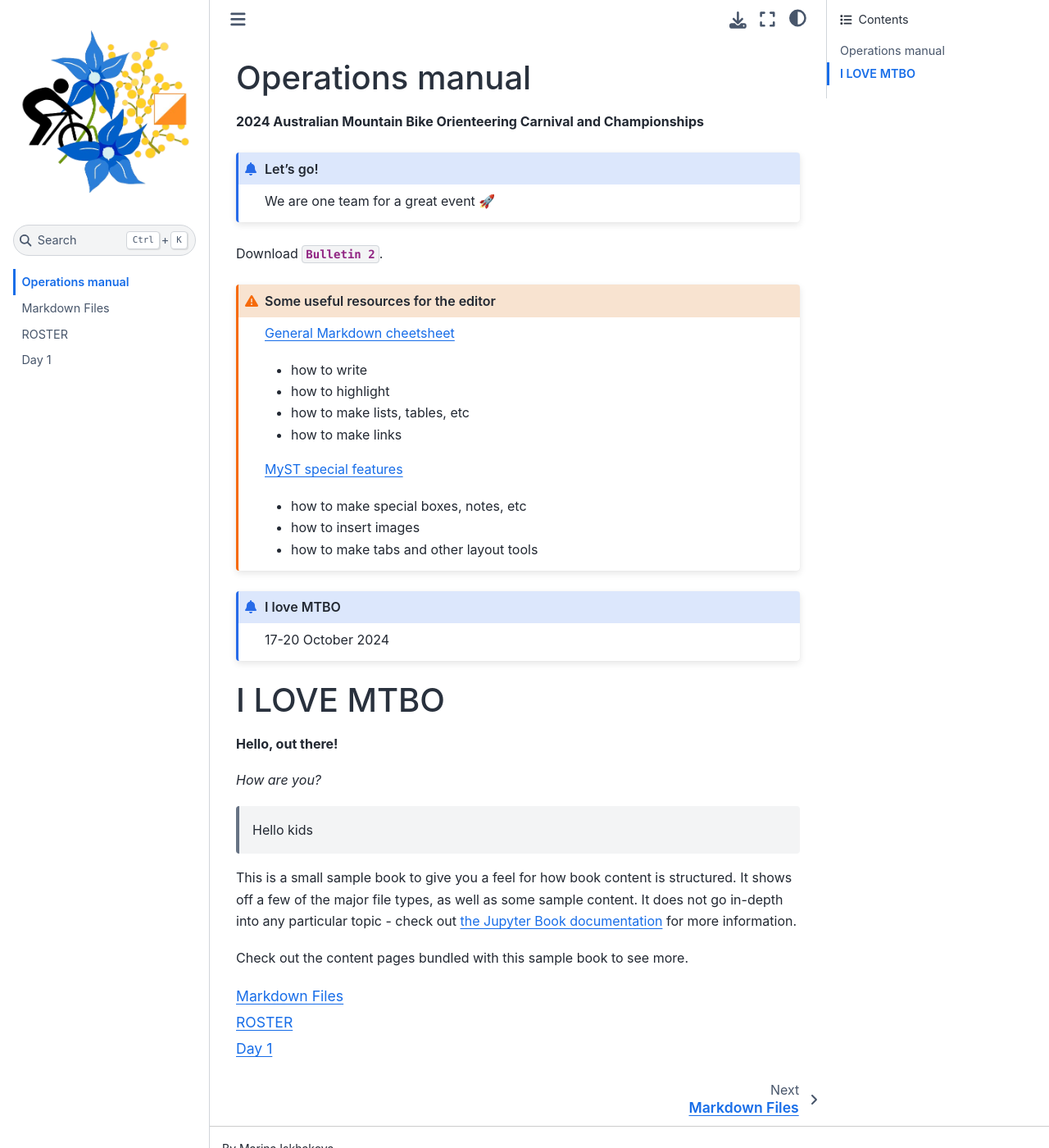
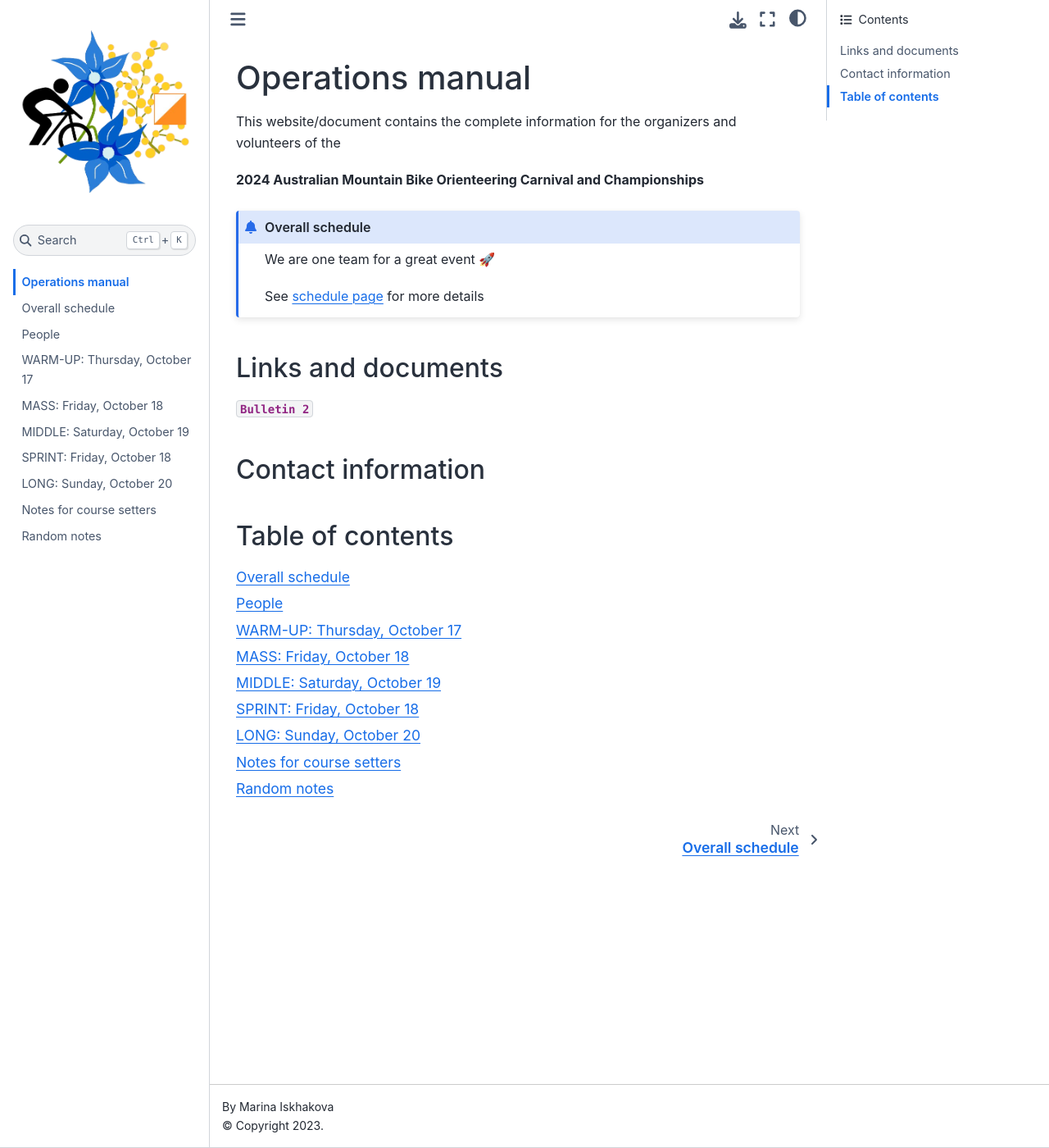
Before and after one commit to fediskhakov/mtbo2024champ, a Jupyter Book: the page built from index.md, in a window 1280 px wide and 1400 px high. Shown: the whole window at 82% size. Built offline with Jupyter Book 1.0.4 settings and Sphinx 7.4.7 and the Sphinx Book theme 1.1.4, drawn with Linux system fonts in a browser that asks for light colours.

Commit message:
Starting to structure and write

`````diff
--- a/_toc.yml
+++ b/_toc.yml
@@ -4,6 +4,12 @@
 format: jb-book
 root: index
 chapters:
-- file: markdown
-- file: roster
-- file: day1
+- file: schedule
+- file: people
+- file: event1
+- file: event2
+- file: event3
+- file: event4
+- file: event5
+- file: course_setters
+- file: notes
--- /dev/null
+++ b/course_setters.md
@@ -0,0 +1,43 @@
+# Notes for course setters
+
+## Allocation of control numbers
+
+Units that we have:
+- OACT 31-69 (39 units) 70 has broken battery
+- OA  71-109 (40 units)
+- ONSW 190-203, 205-224, 300-304 (39 units)
+
+
+Number of controls in each event:
+- 17:00 WARM-UP (20 Controls - confirmed) please allocate numbers!
+- 18:00 MASS (40 Controls - confirmed) please allocate numbers!
+- 7:00 MIDDLE (40 Controls - confirmed) Currently  Michael used 31-70 OACT
+- 19:00 SPRINT (47 Controls - confirmed). Currently Eoin and Cath used 101-146  - to give them OACT/ OAor ONSW numbers!!!
+- 8:00 LONG (40? Controls - TBA) please allocate numbers!
+
+## Allocation of control numbers
+
+| Event       | N of controls | Allocated numbers  | Control set       | Notes                                      |
+|-------------|---------------|--------------------|-------------------|--------------------------------------------|
+| WARM-UP     | 20            | 205-224            | ONSW              |                                            |
+| MASS        | 40            | 71-109, 300        | OA, ONSW          |                                            |
+| MIDDLE      | 40            | 31-70              | OACT,             | Currently Michael used 31-70 OACT          |
+| SPRINT      | 47            | 71-109, 190-197    | OA, ONSW          | Currently Eoin and Cath used 101-146       |
+| LONG        | 40            | 31-70              | OACT              |                                            |
+
+## Units Available
+
+| Unit Group | Range                | Total Units | Notes                  |
+|------------|----------------------|-------------|------------------------|
+| OACT       | 31-70                | 40          | 70 has broken battery  |
+| OA         | 71-109               | 39          |                        |
+| ONSW       | 190-203, 205-224,    | 39          |                        |
+|            | 300-304              |             |                        |
+
+
+Number allocation:
+- WARM-UP (20 Controls) Controls 205-224 (ONSW set)
+- MASS    (40 Controls) Controls 71-109 (OA set) + 300 (ONSW set)
+- MIDDLE  (40 Controls) Controls 31-70 (OACT set)
+- SPRINT  (47 Controls) Controls 71-109 (OA set) + 190-197 (ONSW set)
+- LONG    (40 Controls) Controls 31-70 (OACT set)
--- a/day1.md
+++ /dev/null
@@ -1,3 +0,0 @@
-# Day 1
-
-**Hello, Day 1 Volunteers!**
--- /dev/null
+++ b/event1.md
@@ -0,0 +1,15 @@
+# WARM-UP: Thursday, October 17
+
+```{admonition} Main points
+:class: info
+
+**Schedule**
+
+
+
+**Arena location**
+
+
+
+
+```
--- /dev/null
+++ b/event2.md
@@ -0,0 +1,15 @@
+# MASS: Friday, October 18
+
+```{admonition} Main points
+:class: info
+
+**Schedule**
+
+
+
+**Arena location**
+
+
+
+
+```
--- /dev/null
+++ b/event3.md
@@ -0,0 +1,15 @@
+# MIDDLE: Saturday, October 19
+
+```{admonition} Main points
+:class: info
+
+**Schedule**
+
+
+
+**Arena location**
+
+
+
+
+```
--- /dev/null
+++ b/event4.md
@@ -0,0 +1,15 @@
+# SPRINT: Friday, October 18
+
+```{admonition} Main points
+:class: info
+
+**Schedule**
+
+
+
+**Arena location**
+
+
+
+
+```
--- /dev/null
+++ b/event5.md
@@ -0,0 +1,15 @@
+# LONG: Sunday, October 20
+
+```{admonition} Main points
+:class: info
+
+**Schedule**
+
+
+
+**Arena location**
+
+
+
+
+```
--- a/index.md
+++ b/index.md
@@ -1,49 +1,29 @@
 # Operations manual
+
+This website/document contains the complete information for the organizers and volunteers of the
 
 **2024 Australian Mountain Bike Orienteering Carnival and Championships**
 
-```{admonition} Let's go!
+```{admonition} Overall schedule
 
 We are one team for a great event 🚀
 
+
+See [schedule page](schedule.md) for more details
+
 ```
 
-Download {download}`Bulletin 2</_static/pdf/bulletin2.pdf>`.
+## Links and documents
 
-
-```{admonition} Some useful resources for the editor
-:class: caution
-
-[General Markdown cheetsheet](https://www.markdownguide.org/cheat-sheet/#extended-syntax)
-- how to write
-- how to highlight
-- how to make lists, tables, etc
-- how to make links
-
-[MyST special features](https://jupyterbook.org/content/myst.html)
-- how to make special boxes, notes, etc
-- how to insert images
-- how to make tabs and other layout tools
-```
-````{admonition} I love MTBO
- 17-20 October 2024
-````
-# I LOVE MTBO
-
-**Hello, out there!**
-
-*How are you?*
-
-> Hello kids
+{download}`Bulletin 2</_static/pdf/bulletin2.pdf>`
 
 
 
-This is a small sample book to give you a feel for how book content is
-structured.
-It shows off a few of the major file types, as well as some sample content.
-It does not go in-depth into any particular topic - check out [the Jupyter Book documentation](https://jupyterbook.org) for more information.
+## Contact information
 
-Check out the content pages bundled with this sample book to see more.
+
+
+## Table of contents
 
 ```{tableofcontents}
 ```
--- a/roster.md
+++ b/people.md
@@ -1,4 +1,4 @@
-# ROSTER
+# People
 
 
 
--- /dev/null
+++ b/schedule.md
@@ -0,0 +1 @@
+# Overall schedule
`````
Also changed, not shown: markdown.md (deleted, +0 -40 lines), notes.md (added, +20 -0 lines).
